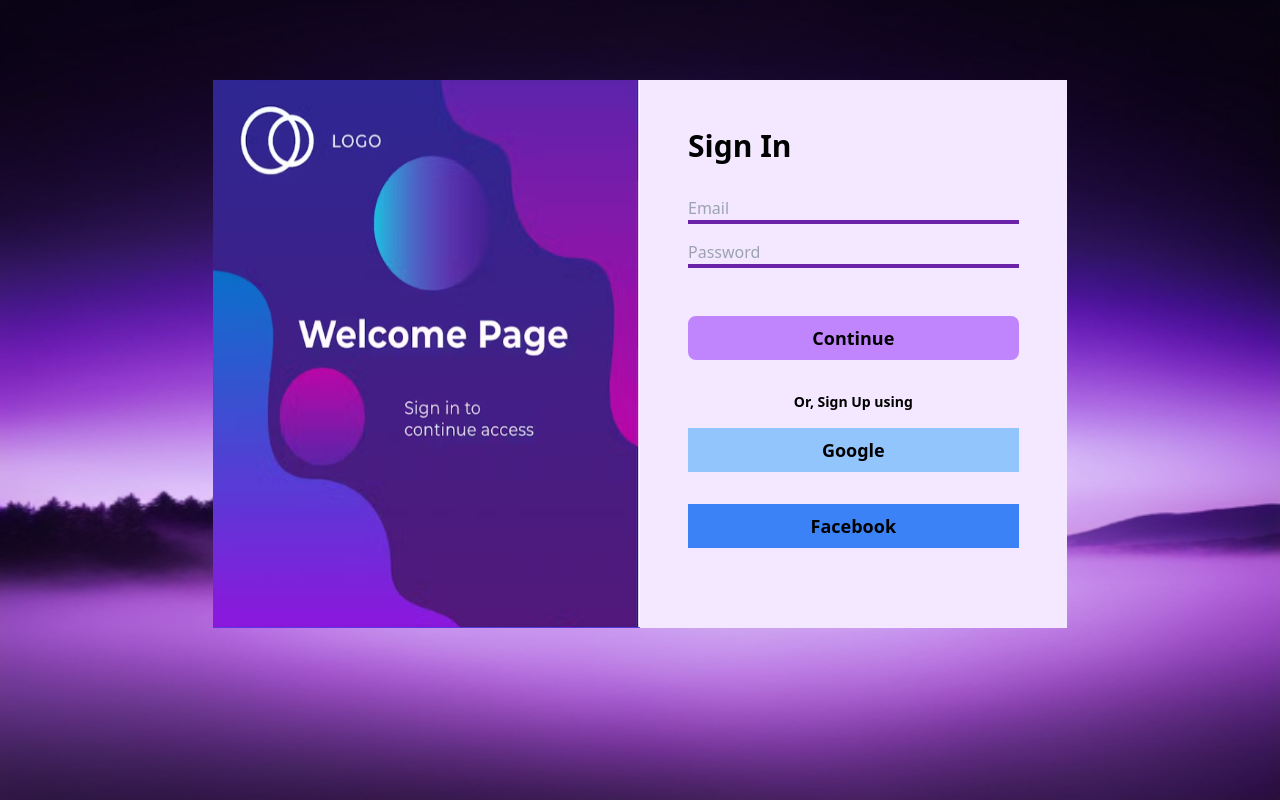
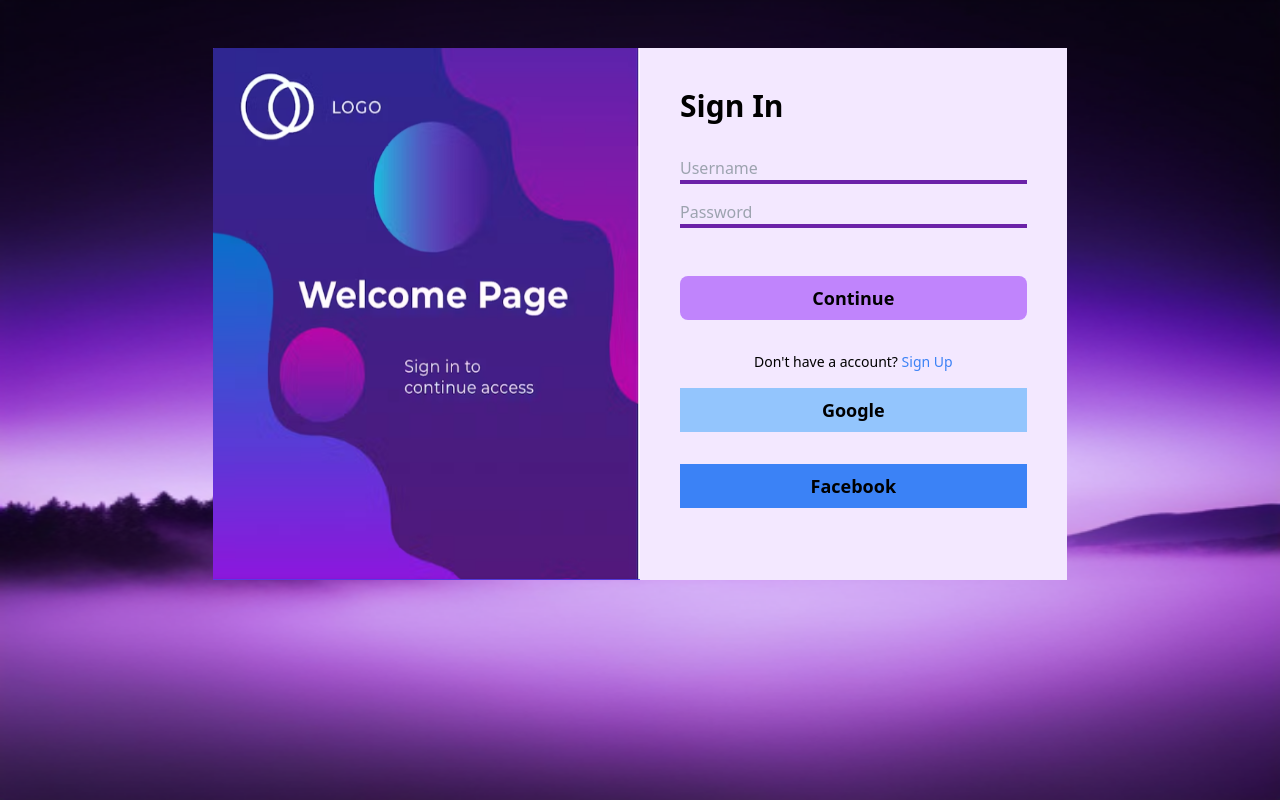
Before and after one commit to mahi25soni/Realtime-Chat-Room, a React (Create React App) app in the folder frontend/: page / in a window 1280 px wide. Built offline with nearby package versions, Linux system fonts and the light colour scheme.

Commit message:
login signup route setup

```diff
--- a/frontend/package.json
+++ b/frontend/package.json
@@ -8,6 +8,7 @@
     "@testing-library/user-event": "^13.5.0",
     "react": "^18.2.0",
     "react-dom": "^18.2.0",
+    "react-router-dom": "^6.14.2",
     "react-scripts": "5.0.1",
     "web-vitals": "^2.1.4"
   },
--- a/frontend/src/App.js
+++ b/frontend/src/App.js
@@ -1,10 +1,16 @@
-import './App.css';
-import Landpage from './componets/Landpage';
+import "./App.css";
+import { BrowserRouter, Route, Routes } from "react-router-dom";
+import Landpage from "./componets/Landpage";
 
 function App() {
   return (
     <>
-    <Landpage></Landpage>
+      <BrowserRouter>
+        <Routes>
+        <Route path="/" element={<Landpage do="login" />}></Route>
+          <Route path="/signup" element={<Landpage do="signup" />}></Route>
+        </Routes>
+      </BrowserRouter>
     </>
   );
 }
--- a/frontend/src/componets/Landpage.jsx
+++ b/frontend/src/componets/Landpage.jsx
@@ -1,17 +1,28 @@
 import React from "react";
 import lendpage from "../assets/lendpage_image.png";
 import Signup from "./Signup";
-export default function Landpage() {
+import Login from "./Login";
+export default function Landpage(props) {
+
+
+    let takedo;
+    if(props.do==="login"){
+      takedo =  <Login></Login>
+    }
+    else {
+      takedo =  <Signup></Signup>
+    }
+
   return (
     <>
       <div className="h-screen">
-        <div className="flex justify-center py-20">
+        <div className="flex justify-center py-12">
           <div className=" w-1/3">
             <img className="w-full h-full" src={lendpage} alt="endpage_image" />
           </div>
 
           <div className=" w-1/3">
-            <Signup></Signup>
+            {takedo}
           </div>
         </div>
       </div>
--- a/frontend/src/componets/Login.jsx
+++ b/frontend/src/componets/Login.jsx
@@ -1,7 +1,25 @@
 import React from 'react'
+import { Link } from "react-router-dom";
 
 export default function Login() {
   return (
-    <div>Login</div>
+    <>
+    <div className='bg-purple-100 h-full '>
+      <div className='p-4 lg:p-10 sm:p-8'>
+     <h1 className='font-bold text-3xl text-black mb-8'>Sign In</h1>
+      <form action="">
+      <input className='block w-full border-b-4 border-purple-800 mb-4 outline-none bg-purple-100' type="text" name="username" id="username" placeholder='Username' />
+      <input className='block w-full border-b-4 border-purple-800 mb-12 outline-none bg-purple-100' type="text" name='password' id='password' placeholder='Password' />
+      <button type='submit' className='block w-full bg-purple-400 py-2 rounded-lg font-semibold text-lg mb-8 hover:ring-4 ring-purple-500 transition duration-300'>Continue</button>
+      </form>
+
+      <p className='text-sm text-black mb-4 text-center'>Don't have a account? <Link to="/signup" className='no-underline text-blue-500'>Sign Up</Link></p>
+      <button className='block w-full bg-blue-300 py-2 font-semibold text-lg mb-8 hover:ring-4 ring-blue-400 transition duration-300'>Google</button>
+
+      <button className='block w-full bg-blue-500 py-2 font-semibold text-lg mb-8 hover:ring-4 ring-blue-600 transition duration-300'>Facebook</button>
+
+      </div>
+    </div>
+    </>
   )
 }
--- a/frontend/src/componets/Signup.jsx
+++ b/frontend/src/componets/Signup.jsx
@@ -1,15 +1,25 @@
 import React from 'react'
+import { Link } from "react-router-dom";
+
 
 export default function Signup() {
   return (
     <>
     <div className='bg-purple-100 h-full '>
-      <div className='p-4 lg:p-12 sm:p-8'>
+      <div className='p-4 lg:p-10 sm:p-8'>
+     <h1 className='font-bold text-3xl text-black mb-8'>Sign Up</h1>
+      <form action="">
+      <input className='block w-full border-b-4 border-purple-800 mb-4 outline-none bg-purple-100' type="text" name="username" id="username" placeholder='Username' />
 
-      <h1 className='font-bold text-3xl text-black mb-8'>Sign In</h1>
       <input className='block w-full border-b-4 border-purple-800 mb-4 outline-none bg-purple-100' type="email" name="email" id="email" placeholder='Email' />
+      <input className='block w-full border-b-4 border-purple-800 mb-4 outline-none bg-purple-100' type="text" name="phone_number" id="phone_number" placeholder='Phone Number' />
+
+
       <input className='block w-full border-b-4 border-purple-800 mb-12 outline-none bg-purple-100' type="text" name='password' id='password' placeholder='Password' />
-      <button className='block w-full bg-purple-400 py-2 rounded-lg font-semibold text-lg mb-8 hover:ring-4 ring-purple-500 transition duration-300'>Continue</button>
+      <button type='submit' className='block w-full bg-purple-400 py-2 rounded-lg font-semibold text-lg mb-8 hover:ring-4 ring-purple-500 transition duration-300'>Continue</button>
+      </form>
+      <p className='text-sm text-black  text-center'>Already have a account? <Link to="/login" className='no-underline text-blue-500'>Sign In</Link></p>
+
       <p className='font-bold text-sm text-black mb-4 text-center'>Or, Sign Up using</p>
       <button className='block w-full bg-blue-300 py-2 font-semibold text-lg mb-8 hover:ring-4 ring-blue-400 transition duration-300'>Google</button>
 
@@ -18,5 +28,6 @@
       </div>
     </div>
     </>
+
   )
 }
--- a/frontend/src/index.css
+++ b/frontend/src/index.css
@@ -7,7 +7,7 @@
 @layer base {
   body {
     background-image: url("./assets/889937_purple, lilac, sky in foggy night with stars. _xl-beta-v2-2-2.png");
-    background-size: 100% 100%;
+    background-size: 100vw 100vh;
     background-repeat: no-repeat;
   }
 }
```
Also changed, not shown: 1 other file (tests, documents, lock files or other folders).
